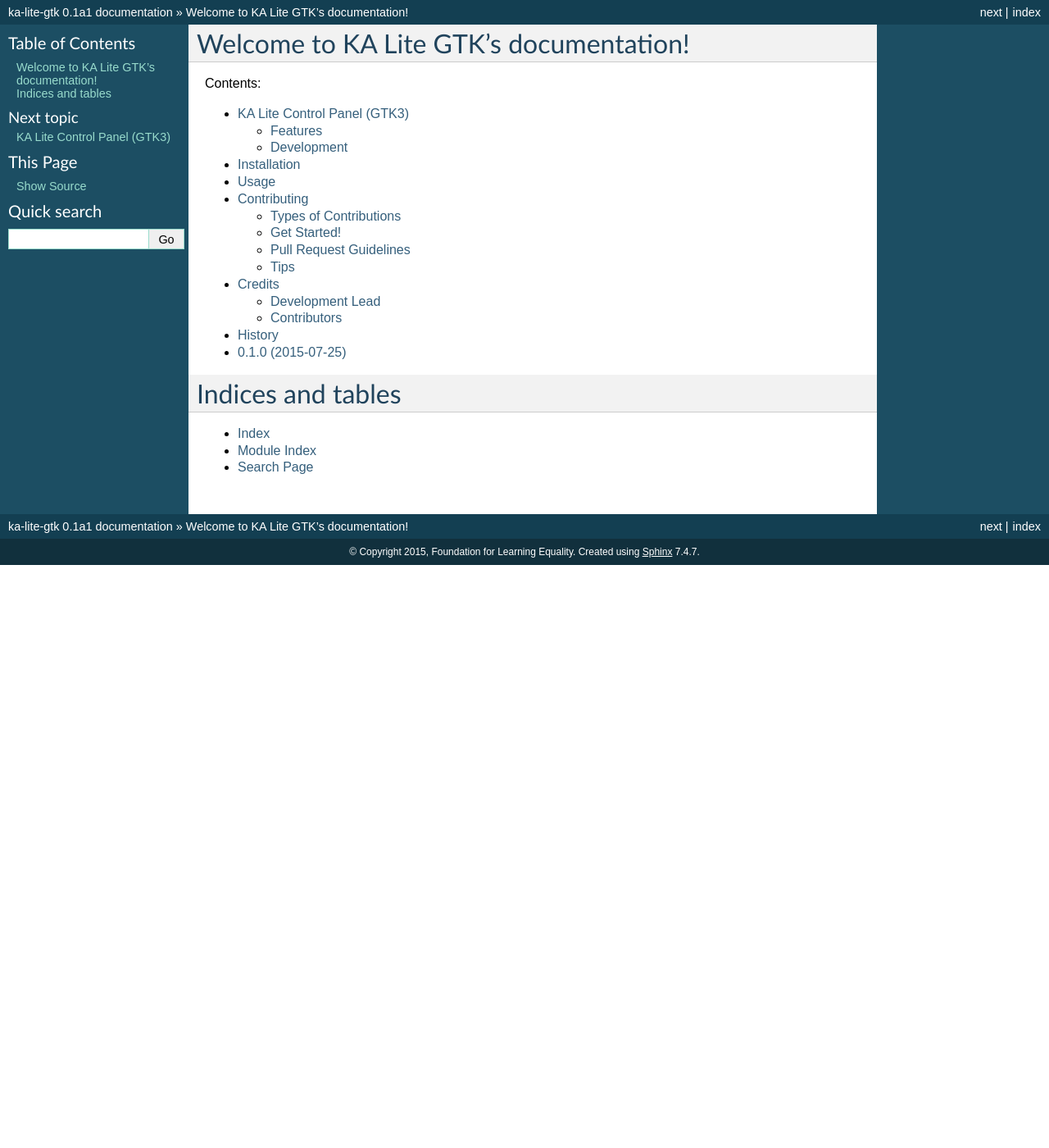
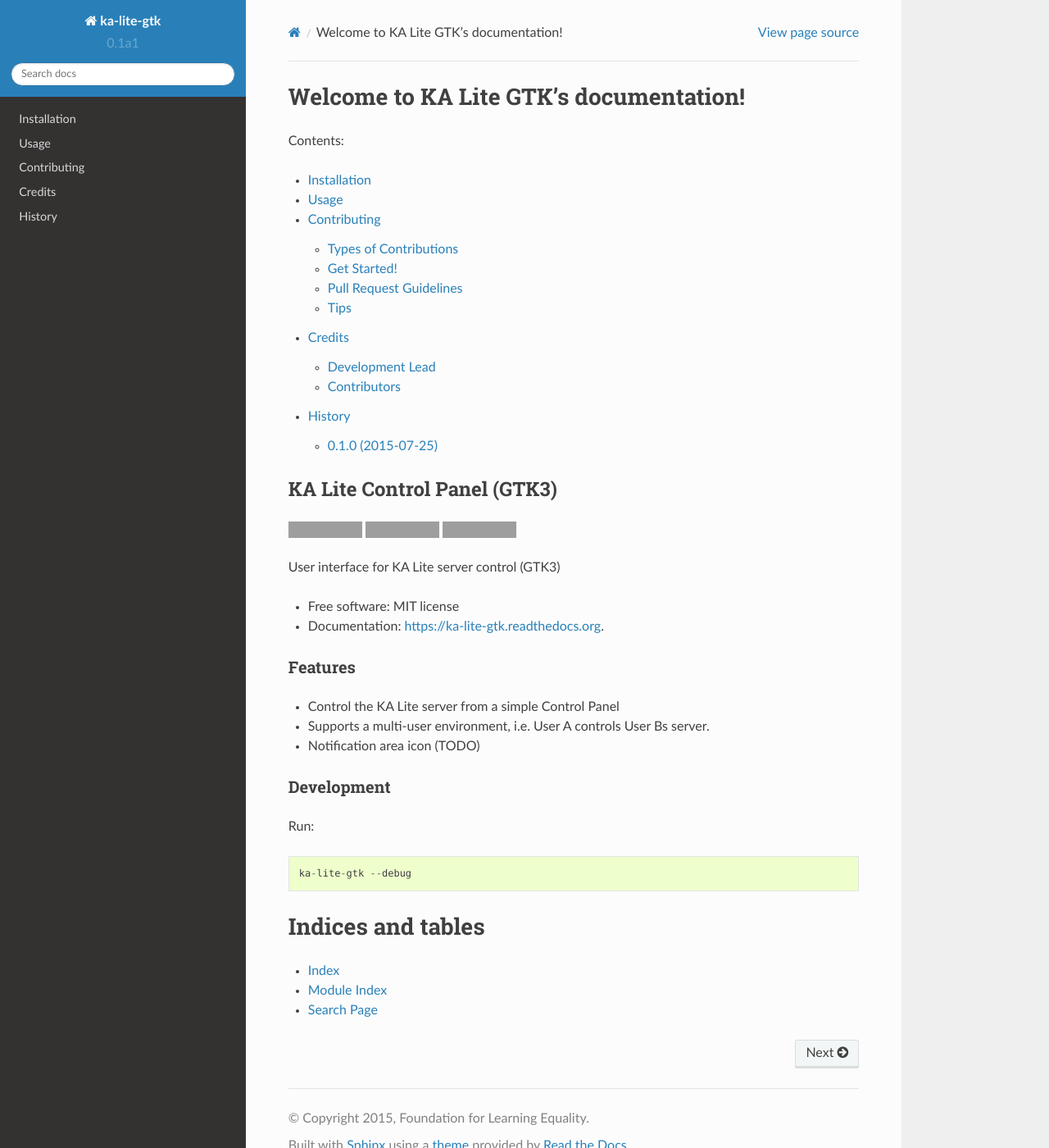
Before and after one commit to benjaoming/ka-lite-gtk, a Sphinx documentation site: the page built from docs/index.rst, in a window 1280 px wide and 1400 px high. Shown: the whole window at 82% size. Built offline with Sphinx 7.4.7 and the Read the Docs theme 2.0.0, drawn with Linux system fonts in a browser that asks for light colours; grey boxes are pictures that could not be loaded.

Commit message:
Include readme on starting page of docs, build rtd theme locally

```diff
--- a/HISTORY.rst
+++ b/HISTORY.rst
@@ -4,6 +4,6 @@
 -------
 
 0.1.0 (2015-07-25)
----------------------
+__________________
 
 * First release on PyPI.
--- a/docs/conf.py
+++ b/docs/conf.py
@@ -109,9 +109,15 @@
 
 # -- Options for HTML output -------------------------------------------
 
-# The theme to use for HTML and HTML Help pages.  See the documentation for
+# The 'theme to use for HTML and HTML Help pages.  See the documentation for
 # a list of builtin themes.
-html_theme = 'default'
+
+on_rtd = os.environ.get('READTHEDOCS', None) == 'True'
+
+if not on_rtd:  # only import and set the theme if we're building docs locally
+    import sphinx_rtd_theme
+    html_theme = 'sphinx_rtd_theme'
+    html_theme_path = ['.', sphinx_rtd_theme.get_html_theme_path()]
 
 # Theme options are theme-specific and customize the look and feel of a
 # theme further.  For a list of options available for each theme, see the
--- a/docs/index.rst
+++ b/docs/index.rst
@@ -11,12 +11,15 @@
 .. toctree::
    :maxdepth: 2
 
-   readme
    installation
    usage
    contributing
    authors
    history
+
+
+.. include:: ../README.rst
+
 
 Indices and tables
 ==================
--- a/docs/readme.rst
+++ /dev/null
@@ -1 +0,0 @@
-.. include:: ../README.rst
```
